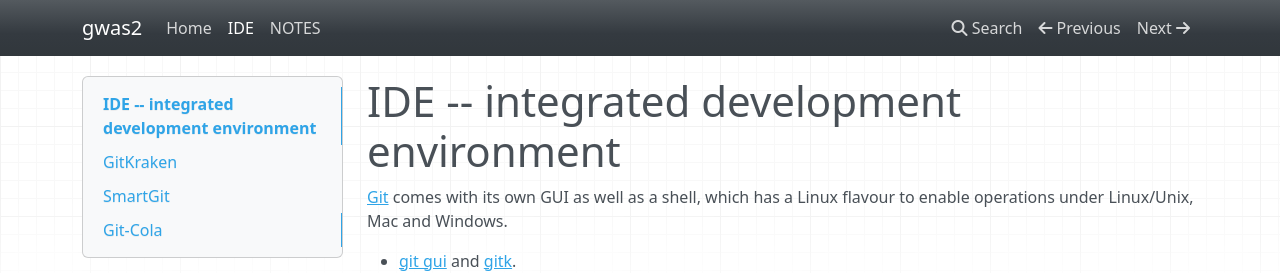
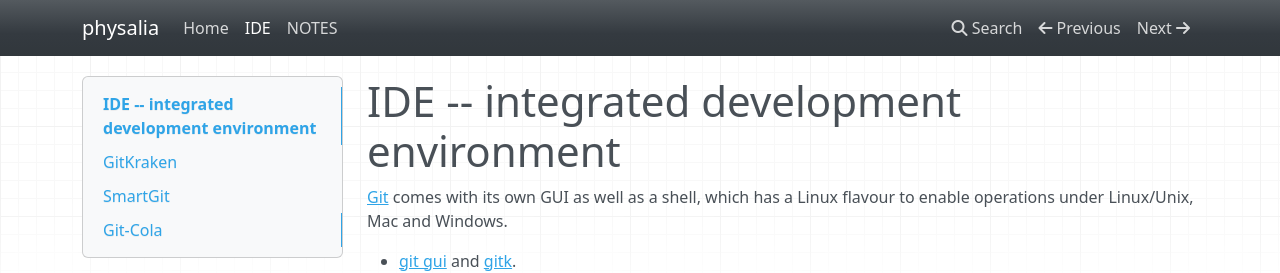
Before and after one commit to jinghuazhao/physalia, an MkDocs documentation site: the page built from docs/IDE.md, in a window 1280 px wide. Shown: the top 273 px of the page. Built offline with MkDocs 1.6.1, drawn with Linux system fonts in a browser that asks for light colours; nearby versions of some CDN libraries; a script that is not in the unit is left out.

Commit message:
mkdocs.yml

```diff
--- a/mkdocs.yml
+++ b/mkdocs.yml
@@ -1,4 +1,4 @@
-site_name: gwas2
+site_name: physalia
 nav:
   - Home: README.md
   - IDE: IDE.md
```
